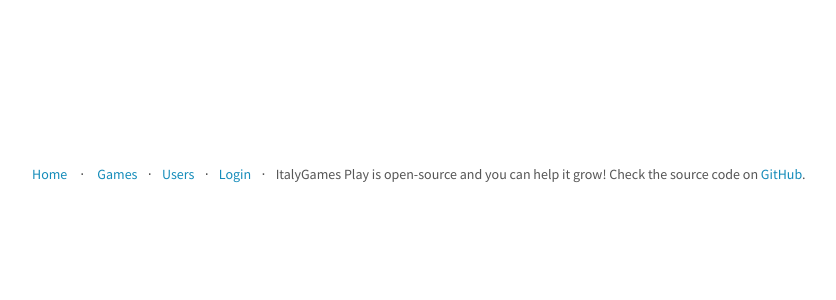
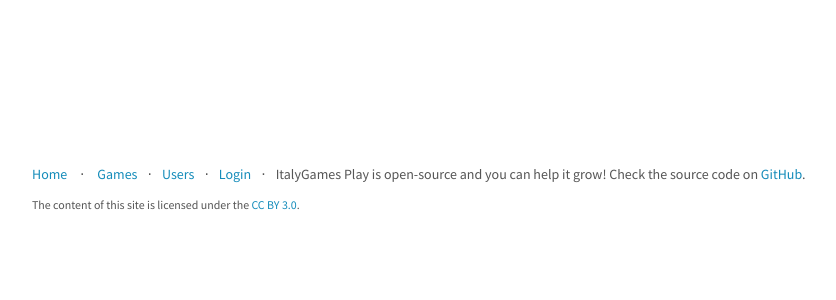
Before and after one commit to fossabot/italygames-play, a Flask app: page /games in a window 1280 px wide. Shown: the part 446-746 px from the top of the page, without its empty margins (38-874 px from the left). Run offline with Flask 2, Linux system fonts and the light colour scheme; data that the repository does not hold is empty; parts of the project's set-up code (start-up, migrations or seed data) failed here and were passed over; some libraries are stand-ins or nearby versions.

Commit message:
add cc and mit license to readme and footer

```diff
--- a/app/templates/base.html
+++ b/app/templates/base.html
@@ -107,7 +107,9 @@
           {% endif %}
           <li class="footer-menu-divider">⋅
           <li>ItalyGames Play is open-source and you can help it grow! Check the source code on <a href="https://github.com/acifani/italygames-play">GitHub</a>.
+
         </ul>
+        <small>The content of this site is licensed under the <a href="https://creativecommons.org/licenses/by/3.0/">CC BY 3.0</a>.</small>
       </div>
     </div>
   </div>
```
Also changed, not shown: README.md.
